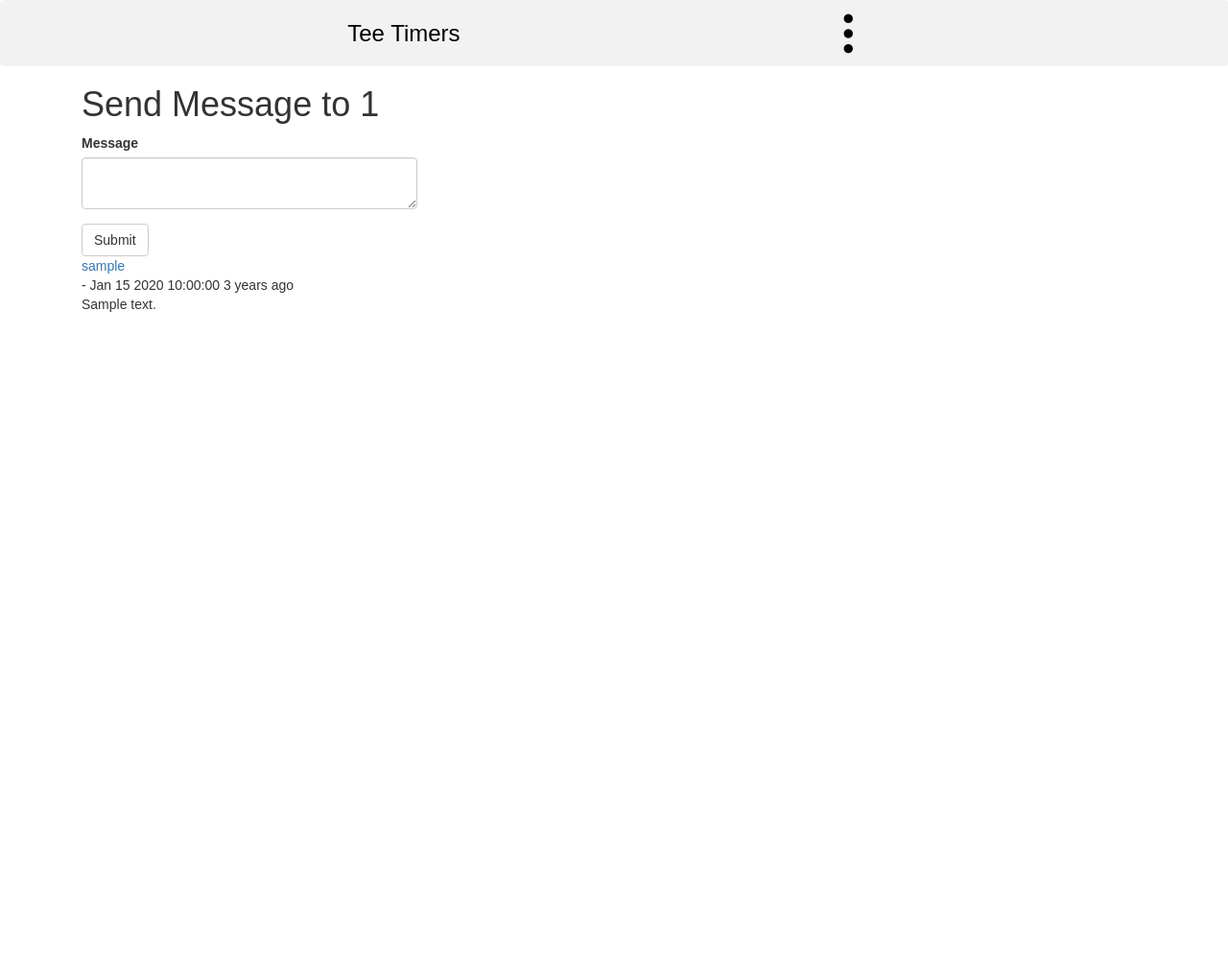
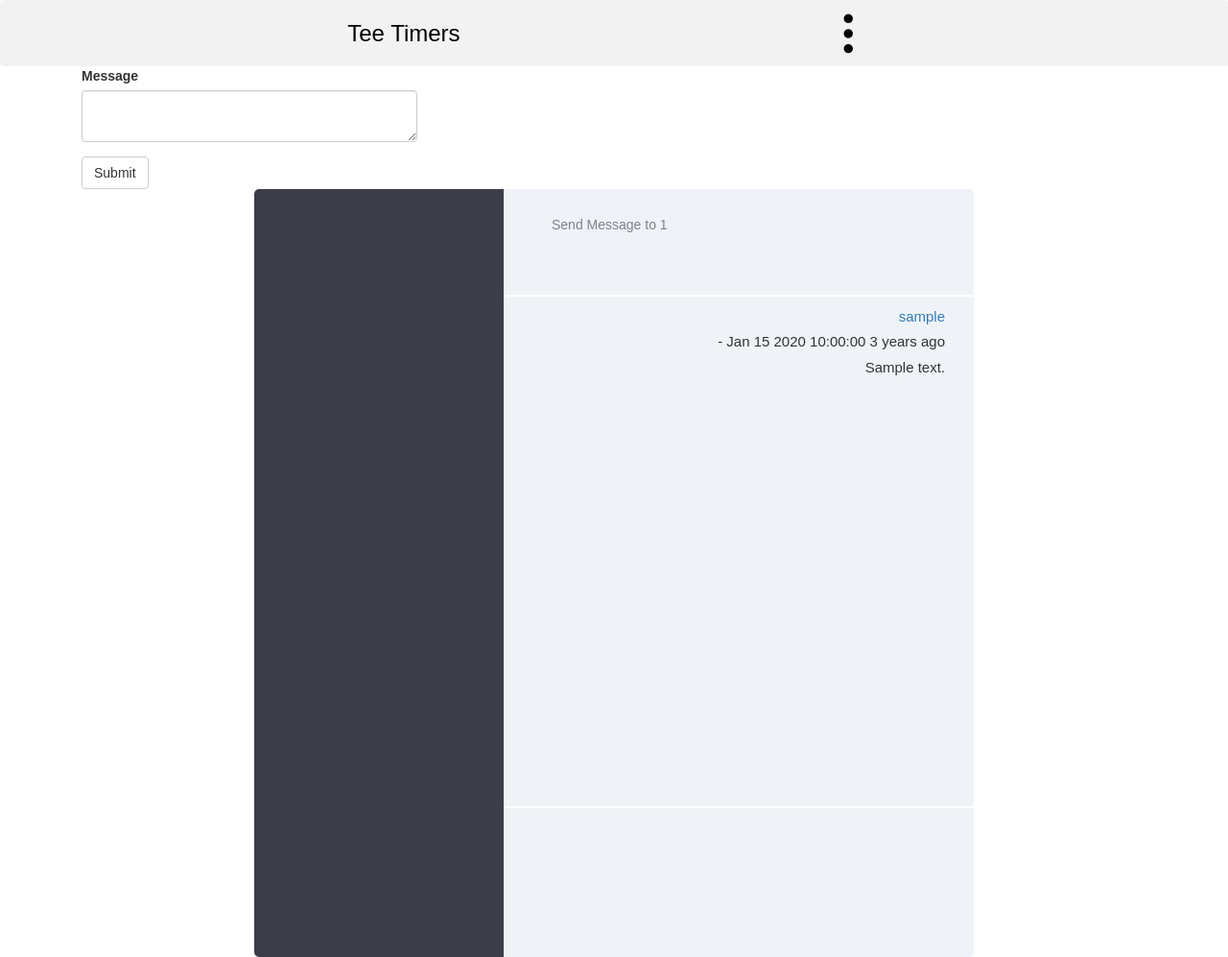
Before and after one commit to jsiu1248/tee_timers, a Flask app: page /send_message/1 in a window 1280 px wide. Shown: the whole page at 96% size. Before the commit the page ends 325 px from the top, so only its background shows below. Run offline with Flask 3, Linux system fonts and the light colour scheme; a user stored in the database is signed in; tables that the repository leaves empty hold one stand-in row (values such as "Sample post"); some libraries are stand-ins or nearby versions.

Commit message:
messages are being listed now

```diff
--- a/app/templates/send_message.html
+++ b/app/templates/send_message.html
@@ -2,30 +2,43 @@
 {%import "bootstrap/wtf.html" as wtf %}
 
 {% block page_content %}
-<h1> Send Message to {{ recipient }}</h1>
 <div class="row">
     <div class="col-md-4">
         {{ wtf.quick_form(form) }}
     </div>
 </div>
 
+<div id="container">
+    <aside>
+    </aside>
+    <main>
+        <header>
+            <div>
+                <h3> Send Message to {{ recipient }}</h3>
+            </div>
+        </header>
+        <ul id="chat">
             {% for message in messages %}
-<div class="message-user">
+            <li class="me"> {# thought that a blue bubble would appear#}
+
+                <div class="message-user entete">
                     <a href="{{ url_for('main.user', username = current_user.username) }}">
                         {{ current_user.username }}
                     </a>
                 </div>
-<div class="message-date">- {{ message.timestamp.replace(microsecond=0).strftime("%b %d %Y %H:%M:%S") }}
+                <div class="message-date entete">- {{ message.timestamp.replace(microsecond=0).strftime("%b %d %Y
+                    %H:%M:%S") }}
                     {{moment(message.timestamp.replace(microsecond=0)).fromNow() }}</div>
 
-<div class="message">
                 <div class="message-description">
-
                     {{message.description}}
                 </div>
-</div>
-
+            </li>
 
             {% endfor %}
+        </ul>
 
+    </main>
+
+</div>
 {% endblock%}
```
Lines whose indentation alone changed are shown as unchanged.
